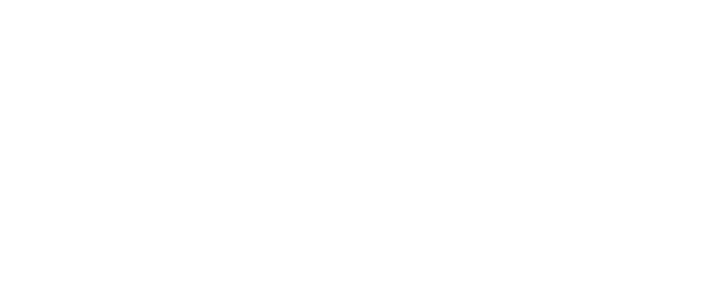
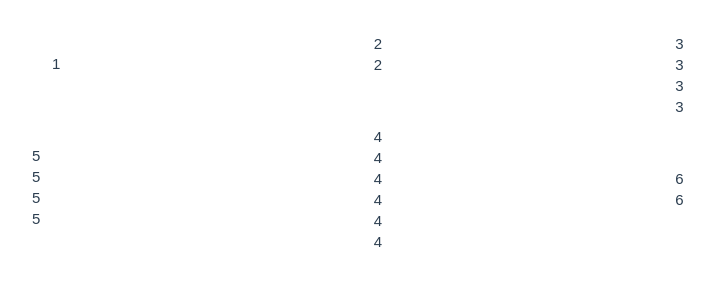
Before and after one commit to kuloutiantang/domainNameDemonstrationStation, a Vue app: page /#/understand in a window 1280 px wide. Before the commit this address had no page. Shown: the top 300 px of the page, without its empty margins (161-875 px from the left). Built offline with nearby package versions, Linux system fonts and the light colour scheme.

Commit message:
2024年7月21日

```diff
--- a/package.json
+++ b/package.json
@@ -11,6 +11,7 @@
     "format": "prettier --write src/"
   },
   "dependencies": {
+    "axios": "^1.7.2",
     "pinia": "^2.1.7",
     "vue": "^3.4.29",
     "vue-router": "^4.3.3"
--- /dev/null
+++ b/src/components/EdenWaterfallFlow/EdenWaterfallFlow.vue
@@ -0,0 +1,130 @@
+<script setup>
+import { ref, onMounted, onUpdated } from 'vue'
+
+const props = defineProps({
+  gap: {
+    type: Number,
+    default: 14
+  },
+  col: {
+    type: Number,
+    default: 3
+  }
+})
+
+const original = ref(null)
+const shows = ref(null)
+
+const column = ref(0)
+const numberOfColumns = ref(0)
+const rootWidth = ref(0)
+const spacing = ref(0)
+const itemWidth = ref(0)
+
+onMounted(() => {
+  // 列数
+  column.value = props.col
+  numberOfColumns.value = props.col * 2 - 1
+  // 根元素宽度
+  rootWidth.value = shows.value.offsetWidth
+  // 间距
+  spacing.value = props.gap
+  // 计算列宽
+  itemWidth.value =
+    (rootWidth.value - (numberOfColumns.value - column.value) * spacing.value) / column.value
+})
+onUpdated(() => {
+  allocationColumn()
+  rendering()
+})
+
+/**
+ * 元素高度分配列
+ */
+const allocationColumn = () => {
+  let sortArr = []
+  for (let index = 0; index < column.value; index++) {
+    sortArr[index] = 0
+  }
+  for (let index = 0; index < original.value.children.length; index++) {
+    let thisalign = findMinIndex(sortArr)
+    original.value.children[index].align = thisalign
+    sortArr[thisalign] += original.value.children[index].scrollHeight
+  }
+}
+/**
+ * 数组中最小元素的下标
+ * @param arr 待查找数组
+ */
+const findMinIndex = (arr) => {
+  let minIndex = 0 // 假设第一个元素是最小的
+  for (let i = 1; i < arr.length; i++) {
+    if (arr[i] < arr[minIndex]) {
+      minIndex = i // 更新最小值的下标
+    }
+  }
+  return minIndex
+}
+/**
+ * 重新渲染
+ */
+const rendering = () => {
+  // 清空
+  for (let index = 0; index < original.value.children.length; index++) {
+    shows.value.children[index] && (shows.value.children[index].innerHTML = '')
+  }
+  // 插入
+  for (let index = 0; index < original.value.children.length; index++) {
+    shows.value.children[2 * original.value.children[index].align] &&
+      (shows.value.children[2 * original.value.children[index].align].innerHTML +=
+        original.value.children[index].outerHTML)
+  }
+}
+</script>
+
+<template>
+  <div>
+    <div ref="original" class="hide">
+      <slot></slot>
+    </div>
+    <div ref="shows" class="column box-border">
+      <div
+        v-for="n in numberOfColumns"
+        :key="n"
+        class="son"
+        :style="{ '--spacing-px': spacing + 'px' }"
+      ></div>
+    </div>
+  </div>
+</template>
+
+<style scoped>
+.hide {
+  max-width: 100%;
+  height: 0px;
+  overflow: visible;
+  transform: rotateY(90deg);
+  display: flex;
+  flex-flow: row nowrap;
+}
+.column {
+  width: 100%;
+  height: 100%;
+  display: flex;
+  flex-flow: row nowrap;
+  justify-content: space-between;
+  align-items: start;
+  & > .son {
+    &:nth-child(2n) {
+      width: var(--spacing-px);
+      flex: none;
+    }
+    &:nth-child(2n + 1) {
+      flex: auto;
+    }
+    & > * {
+      margin-bottom: var(--spacing-px);
+    }
+  }
+}
+</style>
--- /dev/null
+++ b/src/components/GlassCard.vue
@@ -0,0 +1,20 @@
+<script setup></script>
+
+<template>
+  <div class="glass box-border">
+    <slot></slot>
+  </div>
+</template>
+
+<style scoped>
+.glass {
+  border: 1px solid rgba(255, 255, 255, 0.1);
+  background: rgba(255, 255, 255, 0.01);
+  border-radius: 14px;
+  flex: none;
+  display: flex;
+  flex-flow: column nowrap;
+  justify-content: center;
+  align-items: start;
+}
+</style>
--- a/src/components/VersionNumber.vue
+++ b/src/components/VersionNumber.vue
@@ -10,7 +10,9 @@
 
 <template>
   <div class="line">
-    <a href="http://beian.miit.gov.cn/" target="_blank" rel="noopener">{{ versionNumber }}</a>
+    <a tabIndex="-1" href="http://beian.miit.gov.cn/" target="_blank" rel="noopener">{{
+      versionNumber
+    }}</a>
   </div>
 </template>
 
--- a/src/router/index.js
+++ b/src/router/index.js
@@ -10,6 +10,14 @@
       meta: {
         title: '大的要来了！'
       }
+    },
+    {
+      path: '/understand',
+      name: '知识碎片',
+      component: () => import('../views/pages/knowledgeFragments.vue'),
+      meta: {
+        title: '知识碎片'
+      }
     }
   ]
 })
--- a/src/views/HomeView.vue
+++ b/src/views/HomeView.vue
@@ -1,6 +1,8 @@
 <script setup>
 import { ref, onMounted } from 'vue'
 import VersionNumber from '@/components/VersionNumber.vue'
+import { useRouter } from 'vue-router'
+const router = useRouter()
 
 const colorR = ref(255)
 const colorG = ref(255)
@@ -122,6 +124,7 @@
   if (count.value >= 7) {
     count.value = 0
     // 跳转
+    router.push('/understand')
   } else {
     colorR.value += (targetColor.value[0] - colorR.value) * (1 / (7 - count.value))
     colorG.value += (targetColor.value[1] - colorG.value) * (1 / (7 - count.value))
--- /dev/null
+++ b/src/views/pages/knowledgeFragments.vue
@@ -0,0 +1,47 @@
+<script setup>
+import GlassCard from '@/components/GlassCard.vue'
+import EdenWaterfallFlow from '@/components/EdenWaterfallFlow/EdenWaterfallFlow.vue'
+import { onMounted } from 'vue'
+
+onMounted(() => {})
+</script>
+<template>
+  <div class="w-100vw h-100vh flex flex-col justify-start items-center">
+    <div class="box-border w-960px flex-auto p-2rem">
+      <EdenWaterfallFlow class="w-full h-full" :gap="49">
+        <GlassCard class="p-20px">
+          <div>1</div>
+        </GlassCard>
+        <GlassCard>
+          <div>2</div>
+          <div>2</div>
+        </GlassCard>
+        <GlassCard>
+          <div>3</div>
+          <div>3</div>
+          <div>3</div>
+          <div>3</div>
+        </GlassCard>
+        <GlassCard>
+          <div>4</div>
+          <div>4</div>
+          <div>4</div>
+          <div>4</div>
+          <div>4</div>
+          <div>4</div>
+        </GlassCard>
+        <GlassCard>
+          <div>5</div>
+          <div>5</div>
+          <div>5</div>
+          <div>5</div>
+        </GlassCard>
+        <GlassCard>
+          <div>6</div>
+          <div>6</div>
+        </GlassCard>
+      </EdenWaterfallFlow>
+    </div>
+  </div>
+</template>
+<style scoped></style>
```
Also changed, not shown: src/components/EdenWaterfallFlow/readme.md (added), 13 other files (tests, documents, lock files or other folders).
